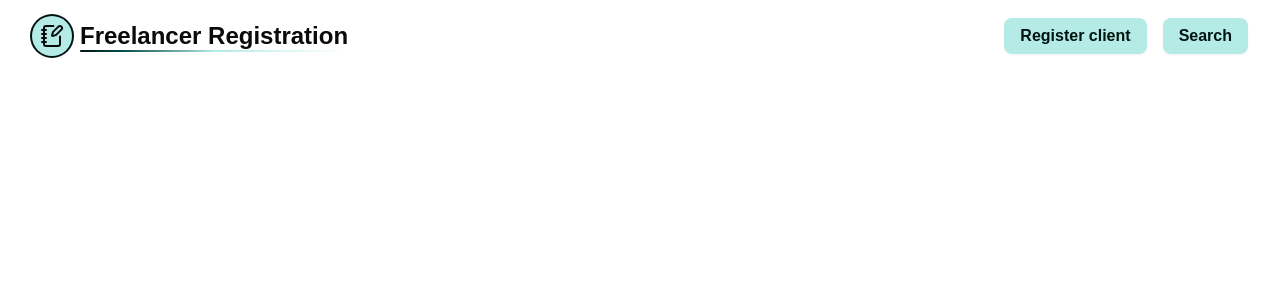
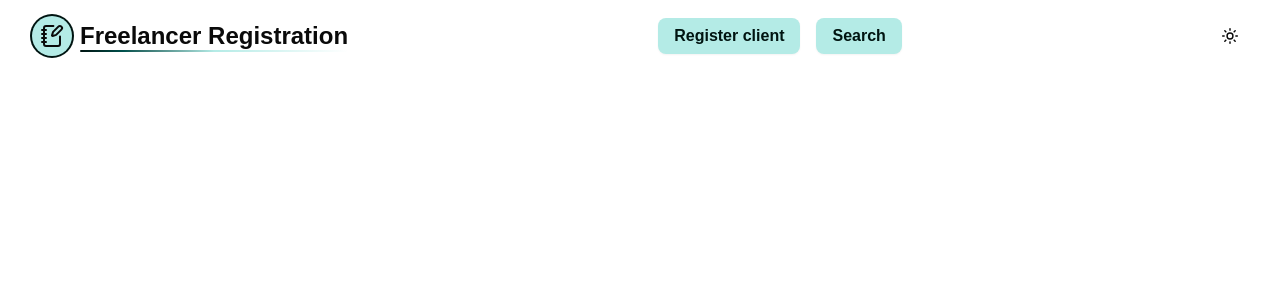
Before and after one commit to SantiagoMorais/freelancer-dental-clinics, a Next.js app: page / in a window 1280 px wide. Shown: the top 300 px of the page. Built offline with nearby package versions, Linux system fonts and the light colour scheme; a web font is replaced by a local one.

Commit message:
feat(ThemeTogglerButton): add component for theme switching

```diff
--- a/package.json
+++ b/package.json
@@ -16,6 +16,7 @@
     "@radix-ui/react-slot": "^1.1.2",
     "class-variance-authority": "^0.7.1",
     "clsx": "^2.1.1",
+    "framer-motion": "^12.5.0",
     "lucide-react": "^0.479.0",
     "next": "15.1.7",
     "react": "^19.0.0",
--- a/src/app/components/header/index.tsx
+++ b/src/app/components/header/index.tsx
@@ -1,9 +1,11 @@
 import { Logo } from "./logo";
 import { NavBar } from "./nav-bar";
+import { ThemeTogglerButton } from "./theme-toggler-button";
 
 export const Header = () => (
   <header className="flex w-full max-w-(--breakpoint-2xl) items-center justify-between">
     <Logo />
     <NavBar />
+    <ThemeTogglerButton />
   </header>
 );
--- /dev/null
+++ b/src/app/components/header/theme-toggler-button/index.tsx
@@ -0,0 +1,24 @@
+"use client";
+
+import { motion } from "framer-motion";
+import { Moon, Sun } from "lucide-react";
+
+import { Button } from "@/components/ui/button";
+import { useThemeToggler } from "@/contexts/theme-toggler-content";
+
+export const ThemeTogglerButton = () => {
+  const { handleThemeToggler, isThemeDark } = useThemeToggler();
+
+  return (
+    <Button variant="ghost" size="icon" onClick={handleThemeToggler}>
+      <motion.div
+        key={isThemeDark ? "dark" : "light"}
+        initial={{ rotate: -45, scale: 0.8 }}
+        animate={{ rotate: 0, scale: 1.1 }}
+        transition={{ duration: 0.3, ease: "easeInOut" }}
+      >
+        {isThemeDark ? <Moon /> : <Sun />}
+      </motion.div>
+    </Button>
+  );
+};
```
Also changed, not shown: 1 other file (tests, documents, lock files or other folders).
